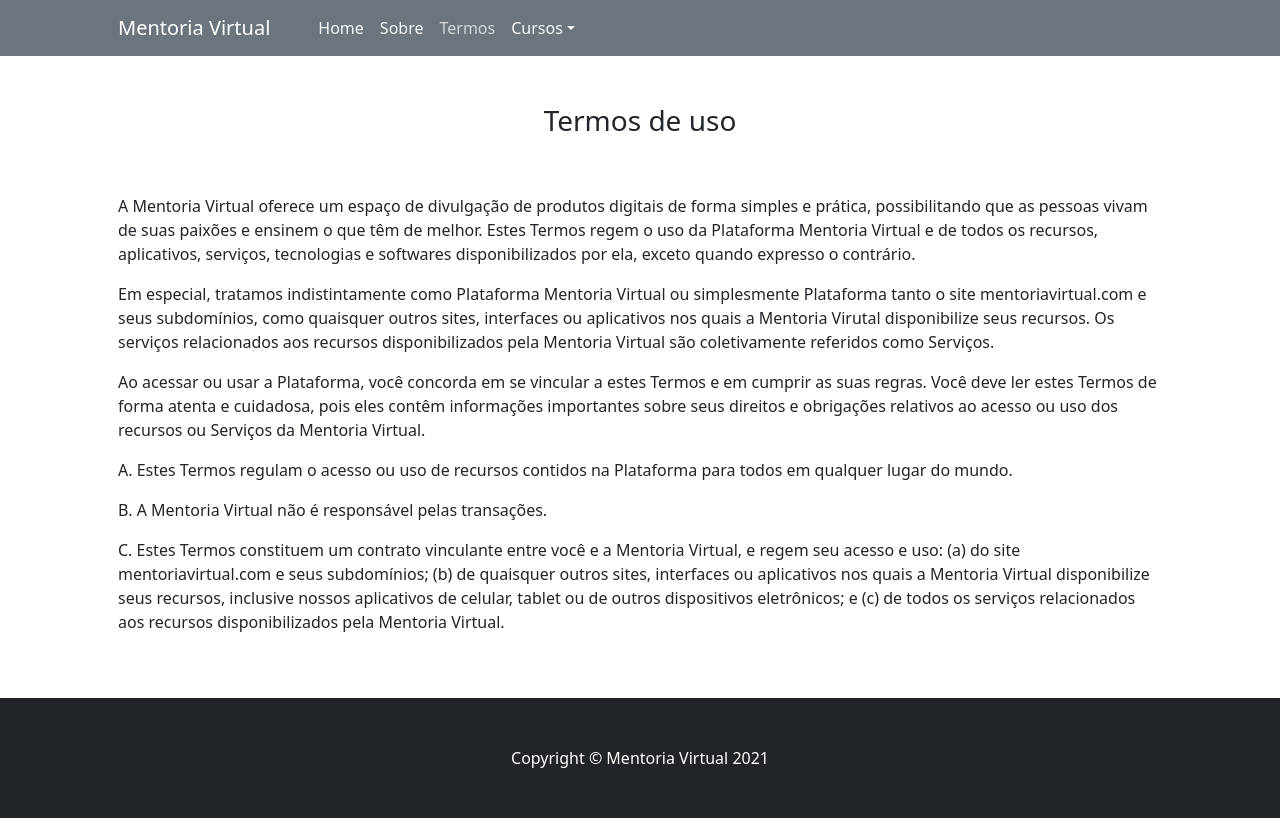
After one commit to dojiDoMal/MentoriaVirtual, a Django app: page /terms/ in a window 1280 px wide. The commit adds this page. Run offline with Django 3.2, Linux system fonts and the light colour scheme; some libraries are stand-ins or nearby versions.

Commit message:
Adiçao de template 'Sobre' e 'Termos de uso'

```diff
--- a/affiliate/templates/navbar.html
+++ b/affiliate/templates/navbar.html
@@ -26,8 +26,11 @@
                 <div class="collapse navbar-collapse" id="navbarSupportedContent">
                     <ul class="navbar-nav me-auto mb-2 mb-lg-0 ms-lg-4">
                         {% url 'home' as home %}
-                        <li class="nav-item"><a class="nav-link {% if request.path == home %}active{% endif %}" aria-current="page" href="{% url 'home' %}">Home</a></li>
-                        <li class="nav-item"><a class="nav-link" href="#!">Sobre</a></li>
+                        {% url 'about' as about %}
+                        {% url 'terms' as terms %}
+                        <li class="nav-item"><a class="nav-link {% if request.path == home %}active{% endif %}"  href="{% url 'home' %}">Home</a></li>
+                        <li class="nav-item"><a class="nav-link {% if request.path == about %}active{% endif %}" href="{% url 'about' %}">Sobre</a></li>
+                        <li class="nav-item"><a class="nav-link {% if request.path == terms %}active{% endif %}" href="{% url 'terms' %}">Termos</a></li>
                         <li class="nav-item dropdown">
                             <a class="nav-link dropdown-toggle" id="navbarDropdown" href="#" role="button" data-bs-toggle="dropdown" aria-expanded="false">Cursos</a>
                             <ul class="dropdown-menu" aria-labelledby="navbarDropdown">
--- /dev/null
+++ b/affiliate/templates/terms.html
@@ -0,0 +1,61 @@
+{% extends 'navbar.html' %}
+{% load static %}
+
+{% block content %}
+<!-- TODO: Melhorar o css dessa página -->
+<section class="py-5 px-5">
+    <div class="container px-4 px-lg-5">
+        <h3 class='pb-5 text-center'>Termos de uso</h3>
+        <p>
+            A Mentoria Virtual oferece um espaço de divulgação de produtos digitais de forma simples e prática, possibilitando que as pessoas
+            vivam de suas paixões e ensinem o que têm de melhor. Estes Termos regem o uso da Plataforma Mentoria Virtual e de todos os recursos,
+            aplicativos, serviços, tecnologias e softwares disponibilizados por ela, exceto quando expresso o contrário.
+        </p>
+            Em especial, tratamos indistintamente como Plataforma Mentoria Virtual ou simplesmente Plataforma tanto o site mentoriavirtual.com e
+            seus subdomínios, como quaisquer outros sites, interfaces ou aplicativos nos quais a Mentoria Virutal disponibilize seus recursos.
+            Os serviços relacionados aos recursos disponibilizados pela Mentoria Virtual são coletivamente referidos como Serviços.
+        <p>
+        <p>
+            Ao acessar ou usar a Plataforma, você concorda em se vincular a estes Termos e em cumprir as suas regras. Você deve ler estes Termos
+            de forma atenta e cuidadosa, pois eles contêm informações importantes sobre seus direitos e obrigações relativos ao acesso ou uso dos
+            recursos ou Serviços da Mentoria Virtual.
+        </p>
+        <p>
+            A. Estes Termos regulam o acesso ou uso de recursos contidos na Plataforma para todos em qualquer lugar do mundo.
+        </p>
+        <p>
+            B. A Mentoria Virtual não é responsável pelas transações.
+        </p>
+        <p>
+            C. Estes Termos constituem um contrato vinculante entre você e a Mentoria Virtual, e regem seu acesso e uso: (a) do site
+            mentoriavirtual.com e seus subdomínios; (b) de quaisquer outros sites, interfaces ou aplicativos nos quais a Mentoria Virtual disponibilize
+            seus recursos, inclusive nossos aplicativos de celular, tablet ou de outros dispositivos eletrônicos; e (c) de todos os serviços relacionados
+            aos recursos disponibilizados pela Mentoria Virtual.
+        </p>
+        <p></p>
+        <p></p>
+        <p></p>
+        <p></p>
+        <p></p>
+        <p></p>
+        <p></p>
+        <p></p>
+        <p></p>
+        <p></p>
+        <p></p>
+        <p></p>
+        <p></p>
+        <p></p>
+        <p></p>
+        <p></p>
+        <p></p>
+        <p></p>
+        <p></p>
+        <p></p>
+        <p></p>
+
+
+    </div>
+</section>
+
+{% endblock content %}
--- a/affiliate/urls.py
+++ b/affiliate/urls.py
@@ -4,5 +4,7 @@ from . import views
 urlpatterns = [
     path('', views.home, name='home'),
     path('detail/<int:pk>/', views.detail, name='detail'),
-    path('search/', views.search_courses, name='search')
+    path('search/', views.search_courses, name='search'),
+    path('about/', views.about, name='about'),
+    path('terms/', views.terms, name='terms')
 ]
--- a/affiliate/views.py
+++ b/affiliate/views.py
@@ -1,5 +1,5 @@
 from django.shortcuts import get_object_or_404, render
-from .models import Course
+from .models import Course, Category
 from .filters import CourseFilter
 
 def home(request):
@@ -36,3 +36,12 @@ def search_courses(request):
         return render(request, 'search-courses.html', {"searched":searched, "courses": courses})
     else:
         return render(request, 'search-courses.html', {})
+
+def about(request):
+    total_courses = Course.objects.all().count()
+    total_categories = Category.objects.all().count()
+    context = {'courses':total_courses, 'categories':total_categories}
+    return render(request, 'about.html', context)
+
+def terms(request):
+    return render(request, 'terms.html', {})
```
Also changed, not shown: affiliate/templates/about.html (added, +46 -0 lines).
